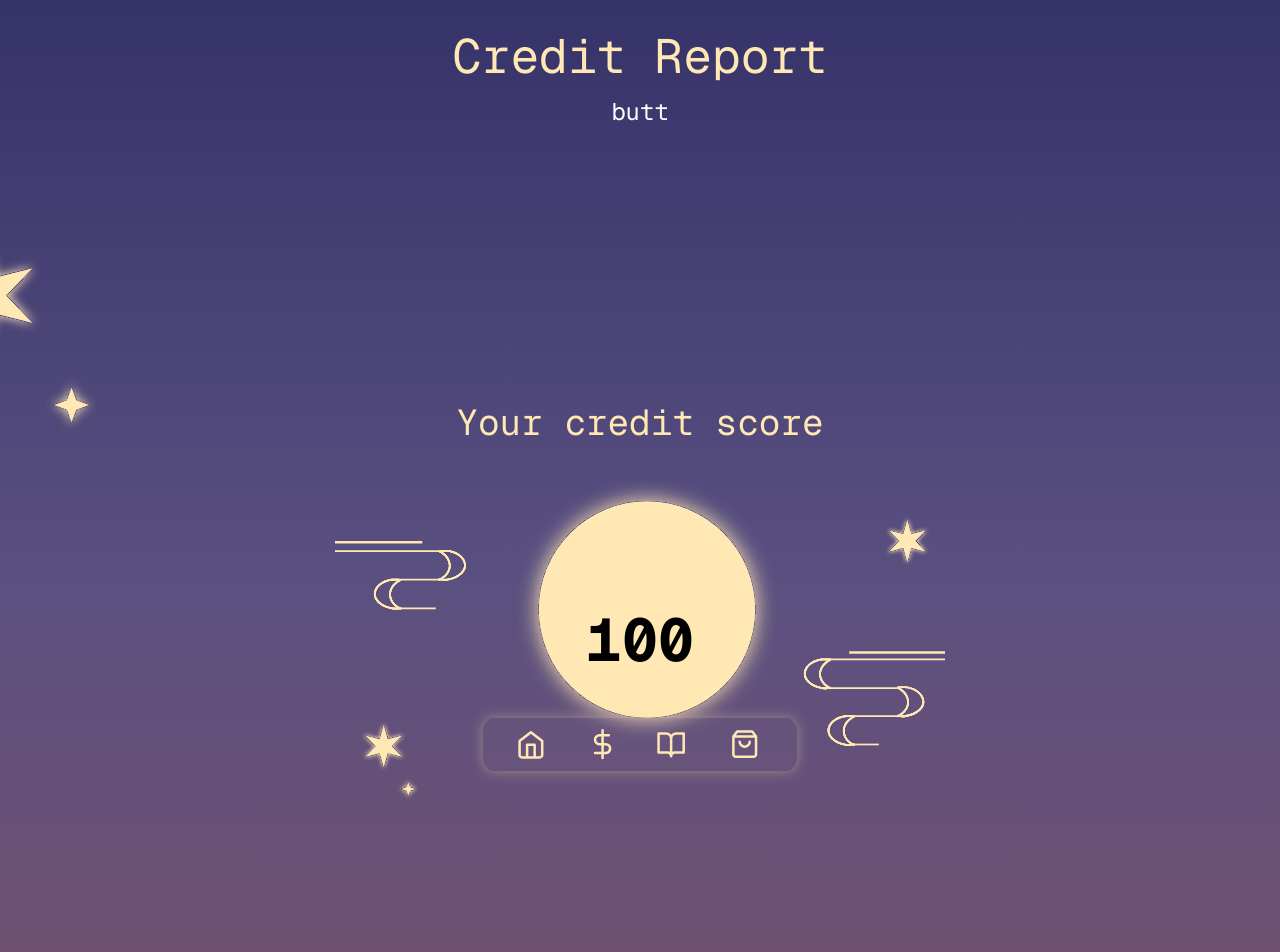
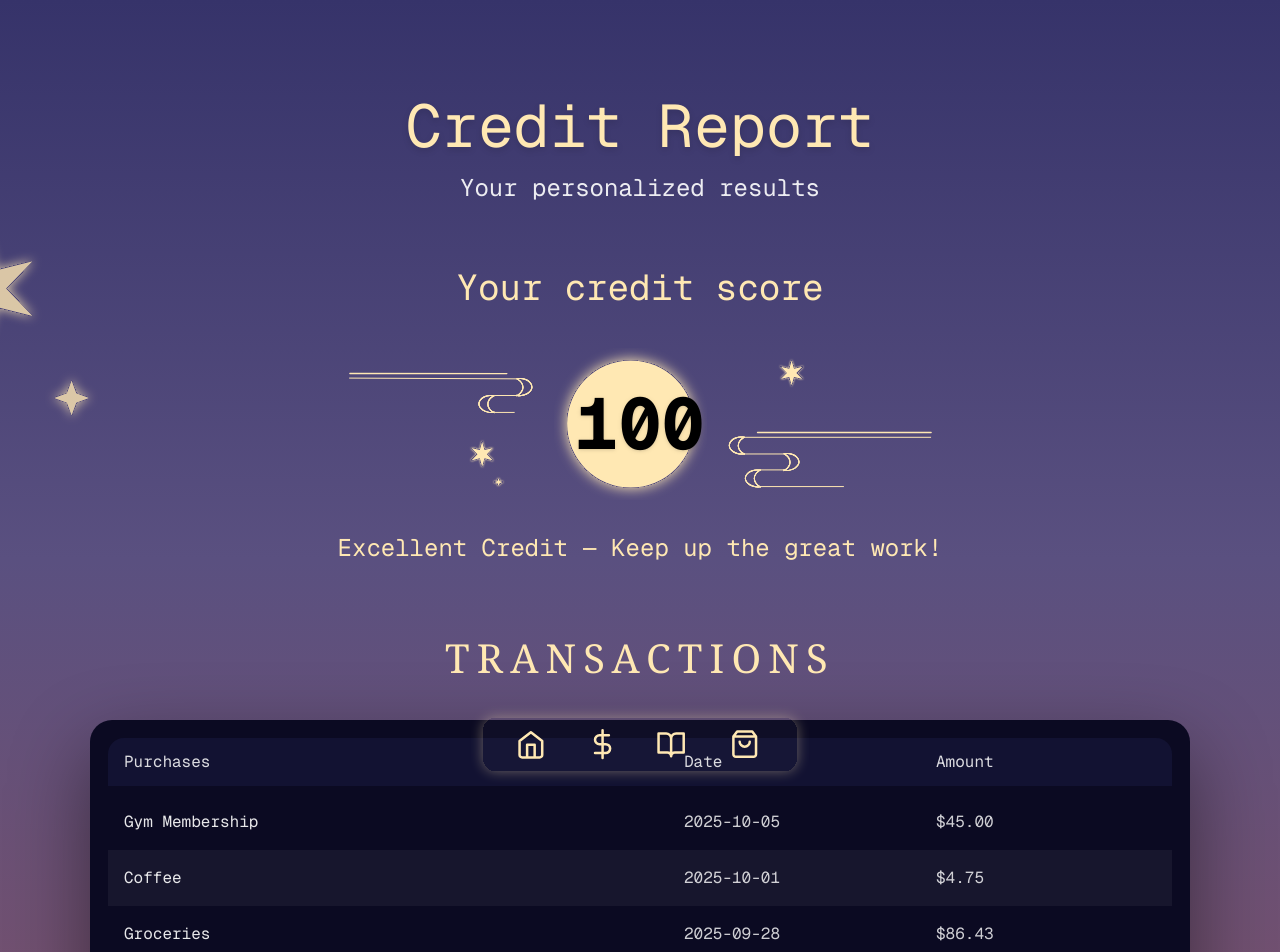
Before and after one commit to D-BX/Artemis, a Next.js app in the folder artemis/: page /Report in a window 1280 px wide. Shown: the top 952 px of the page. Built offline with nearby package versions, Linux system fonts and the light colour scheme; a web font is replaced by a local one.

Commit message:
mostly finished credit report

```diff
--- a/artemis/src/app/Report/page.tsx
+++ b/artemis/src/app/Report/page.tsx
@@ -1,52 +1,83 @@
+// app/report/page.tsx
 import type { Metadata } from "next";
 import Image from "next/image";
+import TransactionsTable, { Purchase } from "@/components/TransactionTable";
 
 export const metadata: Metadata = {
   title: "Credit Report",
   description: "This is a generated credit report",
 };
 
+const purchases: Purchase[] = [
+  { id: 101, item: "Laptop", date: "2025-09-12", amount: 1199.0 },
+  { id: 102, item: "Coffee", date: "2025-10-01", amount: 4.75 },
+  { id: 103, item: "Groceries", date: "2025-09-28", amount: 86.43 },
+  { id: 104, item: "Gym Membership", date: "2025-10-05", amount: 45.0 },
+];
+
 export default function Report() {
-    return(
-        <div className="relative grid grid-cols-10 [grid-template-rows:repeat(10,1fr)] md:[grid-template-rows:repeat(14,80px)] min-h-screen sm:min-h-fit w-full overflow-hidden pb-8">
-            {/* Gradient overlay */}
+  return (
+    <div className="relative min-h-screen w-full overflow-hidden pb-20">
+      {/* Background gradient */}
       <div className="absolute inset-0 bg-gradient-to-b from-[#36336A] via-[#5a5080] to-[#7a506a]" />
 
-            <div className="absolute left-0 top-[20%] -translate-x-1/2">
+      {/* Decorative star scatter (left) */}
+      <div
+        className="absolute left-0 top-[20%] -translate-x-1/2 z-10 pointer-events-none"
+        aria-hidden="true"
+      >
         <Image
-                    src={"/images/star_scat_L.svg"}
-                    alt="stars scattered"
+          src="/images/star_scat_L.svg"
+          alt=""
           width={200}
           height={200}
-                    className="object-contain"
+          className="object-contain opacity-80"
+          priority
         />
       </div>
 
-            <div className="absolute top-8 left-1/2 transform -translate-x-1/2 z-10">
-                <h1 className="font-mono text-5xl text-[#FFE8B3] text-center">
+      {/* Content wrapper (normal flow for vertical positioning) */}
+      <div className="relative z-10 flex flex-col items-center px-4 pt-24 space-y-16">
+        {/* Titles */}
+        <div className="text-center">
+          <h1 className="font-mono text-5xl md:text-6xl text-[#FFE8B3] drop-shadow-md">
             Credit Report
           </h1>
-                <p className="font-mono text-2xl text-white text-center mt-4">butt</p>
+          <p className="font-mono text-xl md:text-2xl text-white/90 mt-4">
+            Your personalized results
+          </p>
         </div>
 
-            {/* Credit score text - centered toward the bottom */}
-            <div className="absolute top-[35%] left-1/2 transform -translate-x-1/2 z-10 w-full">
-                <p className="font-mono text-4xl text-[#FFE8B3] text-center">Your credit score</p>
+        {/* Credit Score section */}
+        <div className="text-center">
+          <p className="font-mono text-3xl md:text-4xl text-[#FFE8B3] mb-10">
+            Your credit score
+          </p>
+
+          {/* Moon image */}
+          <div
+            className="relative w-full max-w-5xl aspect-[2430/611] bg-no-repeat bg-center bg-contain mx-auto"
+            style={{ backgroundImage: "url('/images/moon_stars.svg')" }}
+          >
+            {/* Score overlay */}
+            <div className="absolute left-1/2 top-1/2 -translate-x-1/2 -translate-y-1/2">
+              <p className="tabular-nums font-mono text-6xl md:text-7xl font-bold text-black drop-shadow text-center leading-none">
+                100
+              </p>
+            </div>
           </div>
 
-            {/* Moon image - spans width and positioned in grid */}
-            <div className="col-span-8 col-start-2 row-span-4 row-start-7 relative z-0">
-                <Image
-                    src={"/images/moon_count.svg"}
-                    alt="moon image"
-                    fill
-                    className="object-contain "
-                />
-                {/* Credit score number - centered on top of the moon */}
-                <div className="absolute inset-0 flex items-center justify-center z-20">
-                    <p className="font-mono text-6xl font-bold text-black">100</p>
+          {/* Text below SVG */}
+          <p className="mt-8 font-mono text-xl md:text-2xl text-[#FFE8B3] text-center">
+            Excellent Credit — Keep up the great work!
+          </p>
+        </div>
+
+        {/* Transactions Table */}
+        <div className="w-[min(92vw,1100px)]">
+          <TransactionsTable data={purchases} />
         </div>
       </div>
     </div>
-    )
+  );
 }
--- a/artemis/src/app/page.tsx
+++ b/artemis/src/app/page.tsx
@@ -11,7 +11,7 @@ export default function Home() {
     <div>
         {/* <ScrollToTop /> */}
         <LandingPage />
-        <About />
+        {/* <About /> */}
         {/* <Gacha /> */}
     </div>
   );
--- a/artemis/src/components/Landing/index.tsx
+++ b/artemis/src/components/Landing/index.tsx
@@ -1,7 +1,7 @@
 "use client";
 import Image from "next/image";
 import Link from "next/link";
-
+//import About from "../About";
 export default function LandingPage(){
     return(
         <div className="relative grid grid-cols-10 [grid-template-rows:repeat(10,1fr)] md:[grid-template-rows:repeat(14,80px)] min-h-screen sm:min-h-fit w-full overflow-hidden pb-8">
@@ -40,14 +40,25 @@ export default function LandingPage(){
                 <p className="font-mono text-2xl text-[#FFE8B3] text-center ">
                     Hello, My name is Artemis
                 </p>
-                <Link
-                    href="/Report"
-                    className="inline-block rounded-lg bg-blue-600 px-4 py-2 text-white hover:bg-blue-700 transition"
-                >
-                    Credit Report
-                </Link>
+
             </div>
+            {/* FIX: need to fix colors and change the text and all that we can put like a team pic or sum idk */}
+            {/* <div className="absolute inset-0 flex items-end justify-center pb-20">
+                <a href="#" className="flex flex-col items-center bg-white border border-gray-200 rounded-lg shadow-sm md:flex-row md:max-w-xl hover:bg-gray-100 dark:border-gray-700 dark:bg-gray-800 dark:hover:bg-gray-700">
+                    <img className="object-cover w-full rounded-t-lg h-96 md:h-auto md:w-48 md:rounded-none md:rounded-s-lg" src="/images/fake_samp.png" alt=""/>
+                    <div className="flex flex-col justify-between p-4 leading-normal">
+                        <h5 className="mb-2 text-2xl font-bold tracking-tight text-gray-900 dark:text-white">Noteworthy technology acquisitions 2021</h5>
+                        <p className="mb-3 font-normal text-gray-700 dark:text-gray-400">Here are the biggest enterprise technology acquisitions of 2021 so far, in reverse chronological order.</p>
+                    </div>
+                </a>
+            </div> */}
 
+
+
+
+
+
+            {/* Sun animations i couldn't get it to splay out correctly */}
             {/* <div className="absolute z-20 left-1/2 top-[0%] -translate-x-1/2 -translate-y-1/2 flex items-start justify-center pointer-events-none">
                 <div className="relative w-[400px] h-[200px]">
                     {/* Static sun rays with pulse animation in perfect semicircle
--- /dev/null
+++ b/artemis/src/components/TransactionTable/index.tsx
@@ -0,0 +1,116 @@
+"use client";
+import React from "react";
+
+export type Purchase = {
+  id: number | string;
+  item: string;     // e.g., "Groceries"
+  date: string;     // ISO date "2025-08-16" or any displayable string
+  amount: number;   // 54.32
+};
+
+type Props = {
+  data?: Purchase[];
+  title?: string;
+  /** Tailwind class for scroll height (defaults to responsive max height) */
+  maxHeightClass?: string;
+};
+
+const sampleData: Purchase[] = [
+  { id: 1, item: "Groceries",           date: "2025-08-16", amount: 54.32 },
+  { id: 2, item: "Online Subscription", date: "2025-08-20", amount: 12.99 },
+  { id: 3, item: "Gas",                 date: "2025-09-01", amount: 42.87 },
+  { id: 4, item: "Restaurant",          date: "2025-09-04", amount: 28.5  },
+];
+
+function formatCurrency(n: number) {
+  try {
+    return new Intl.NumberFormat(undefined, { style: "currency", currency: "USD" }).format(n);
+  } catch {
+    return `$${n.toFixed(2)}`;
+  }
+}
+
+function sortByDateDesc(rows: Purchase[]) {
+  // If date is ISO, this works well; otherwise falls back to original order
+  return [...rows].sort((a, b) => {
+    const da = Date.parse(a.date);
+    const db = Date.parse(b.date);
+    if (Number.isNaN(da) || Number.isNaN(db)) return 0;
+    return db - da;
+  });
+}
+
+export default function TransactionsTable({
+  data,
+  title = "TRANSACTIONS",
+  maxHeightClass = "max-h-[min(56vh,620px)]",
+}: Props) {
+  const rows = sortByDateDesc(data && data.length ? data : sampleData);
+
+  return (
+    <section className="w-full">
+      {/* Title */}
+      <header className="text-center mb-6 md:mb-8">
+        <h2 className="font-serif tracking-[0.18em] text-[clamp(28px,4vw,40px)] text-[#FFE8B3]">
+          {title}
+        </h2>
+      </header>
+
+      {/* Panel */}
+      <div className="rounded-[22px] bg-[#0b0a22] p-[clamp(10px,2vw,18px)] shadow-[0_30px_80px_rgba(0,0,0,0.45)]">
+        {/* Header row */}
+        <div
+          role="row"
+          className="rounded-t-[16px] bg-[#121232] px-4 py-3 grid grid-cols-[1fr_minmax(120px,220px)_minmax(120px,220px)] gap-x-8"
+        >
+          <div role="columnheader" className="font-mono text-[clamp(12px,1.3vw,16px)] text-white/85">
+            Purchases
+          </div>
+          <div role="columnheader" className="font-mono text-[clamp(12px,1.3vw,16px)] text-white/85">
+            Date
+          </div>
+          <div role="columnheader" className="font-mono text-[clamp(12px,1.3vw,16px)] text-white/85">
+            Amount
+          </div>
+        </div>
+
+        {/* Body / scroll area */}
+        <div
+          role="rowgroup"
+          className={`relative mt-2 overflow-y-auto rounded-b-[16px] ${maxHeightClass}`}
+        >
+          {rows.length === 0 ? (
+            <div className="px-4 py-6 text-center font-mono text-white/70">
+              No transactions yet.
+            </div>
+          ) : (
+            rows.map((r, i) => (
+              <div
+                key={r.id}
+                role="row"
+                className={`grid grid-cols-[1fr_minmax(120px,220px)_minmax(120px,220px)] gap-x-8 items-center px-4 py-4 ${
+                  i % 2 ? "bg-white/5" : ""
+                }`}
+              >
+                <div role="cell" className="font-mono text-white/90">{r.item}</div>
+                <div role="cell" className="font-mono text-white/80">
+                  {r.date}
+                </div>
+                <div role="cell" className="font-mono text-white/80">
+                  {formatCurrency(r.amount)}
+                </div>
+              </div>
+            ))
+          )}
+        </div>
+      </div>
+
+      {/* Optional: subtle custom scrollbar (webkit) */}
+      <style jsx>{`
+        div[role='rowgroup']::-webkit-scrollbar { width: 8px; }
+        div[role='rowgroup']::-webkit-scrollbar-track { background: rgba(255,255,255,0.08); border-radius: 8px; }
+        div[role='rowgroup']::-webkit-scrollbar-thumb { background: rgba(255,255,255,0.9); border-radius: 8px; }
+      `}</style>
+    </section>
+  );
+}
```
Also changed, not shown: artemis/src/components/About/index.tsx (+10 -7 lines), artemis/src/components/ui/typing-animation.tsx (+154 -154 lines), artemis/public/images/fake_samp.png (added), artemis/public/images/moon_stars.svg (added). Lines whose indentation alone changed are shown as unchanged.
